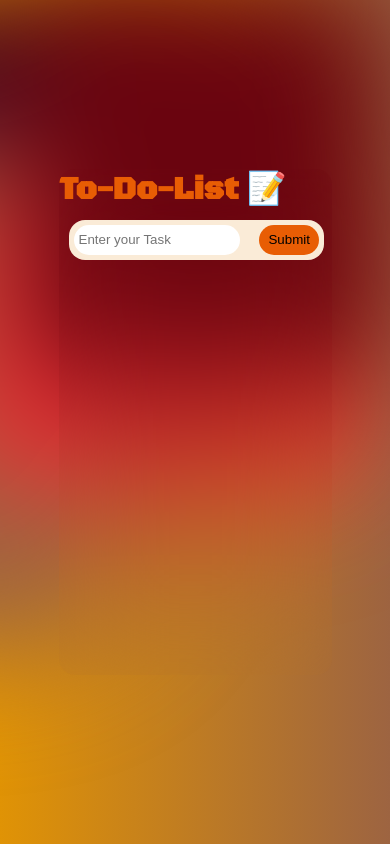
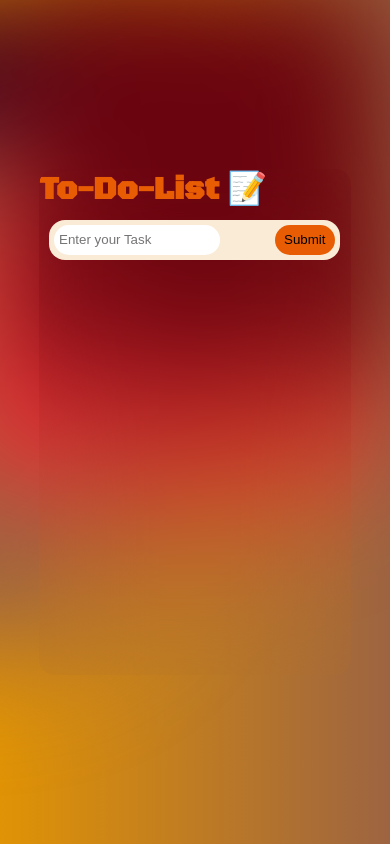
Before and after one commit to sattarge/To-Do-List, a plain HTML site: page index.html in a window 390 px wide. Drawn offline with Linux system fonts and the light colour scheme; a web font is replaced by a local one.

Commit message:
update css

```diff
--- a/style.css
+++ b/style.css
@@ -203,7 +203,7 @@ body{
     .maincont {
     position: relative;
     height: 60vh;
-    width: 70vw;
+    width: 80vw;
     border-radius: 1rem;
     backdrop-filter: blur(50px);
     backface-visibility: visible;
```
